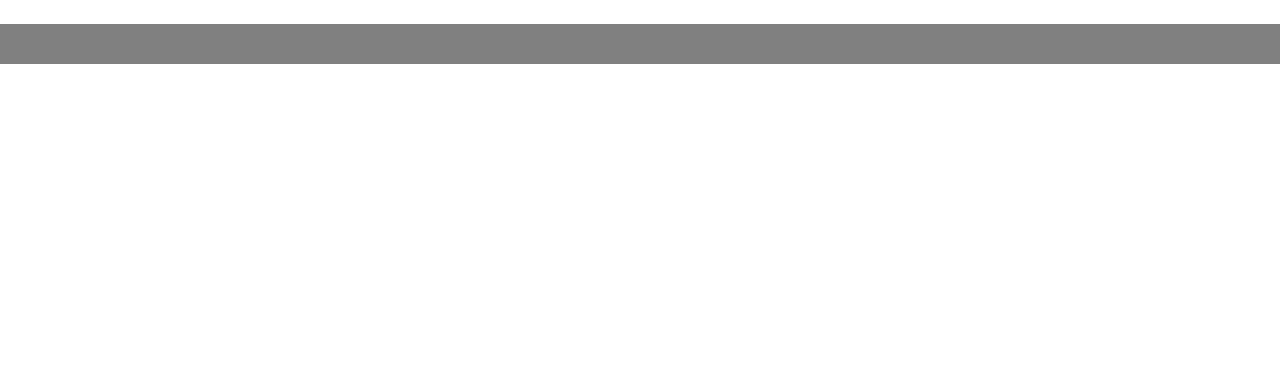
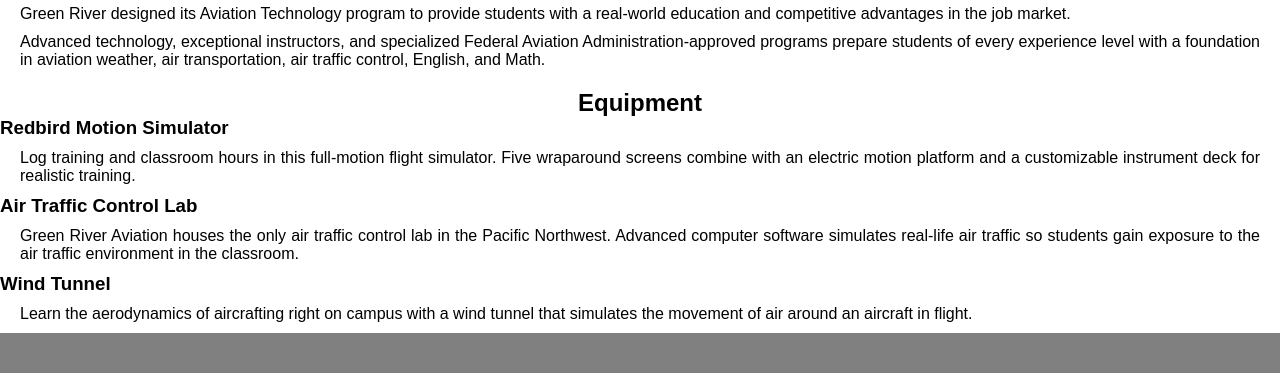
Before and after one commit to leahkonma/aviation-website, a web app: file frontPage.html in a window 1280 px wide. Shown: the part 736-1109 px from the top of the page. Before the commit the page ends 800 px from the top, so only its background shows below. Run offline with its HTML, style and script files only (its server is not run), Linux system fonts and the light colour scheme.

Commit message:
Updated css file and front page file

```diff
--- a/CSS/styles.css
+++ b/CSS/styles.css
@@ -93,20 +88,7 @@ nav ul li {
   display: block;
 }
 
-article {
-  float: left;
-  padding: 50px;
-  width: 15%;
-  align-content: right;
-  background-color: #bdb9b99d;
-}
-
-section::after {
-  content: "";
-  display: table;
-  clear: both;
-}
-
+/* Video Section */
 .video-container {
   display: flex;
   justify-content: center;
@@ -136,15 +118,24 @@ section::after {
   transform: scale(1.05);
 }
 
-h1 {
+/* Text Styling */
+h1, h2 {
   text-align: center;
   margin-top: 20px;
 }
 
+p {
+  text-align: justify;
+  margin: 10px 0;
+  padding: 0 20px;
+}
+
+/* Footer Styling */
 footer {
   background-color: #808080;
   color: #fff;
   padding: 20px 0;
+  text-align: center;
 }
 
 .footer-container {
--- a/frontPage.html
+++ b/frontPage.html
@@ -46,10 +46,7 @@
     </nav>
   </section>
 
-  <h1>Welcome to Aviation Technology.</h1>
-  <p>Green River designed its Aviation Technology program to provide students with a real-world education and competitive advantages in the job market.</p>
-  <p>Advanced technology, exceptional instructors, and specialized Federal Aviation Administration-approved programs prepare students of every experience level with a foundation in aviation weather, air transportation, air traffic control, English, and Math.</p>
-
+  <h1>Welcome to Aviation Technology</h1>
   <section class="video-container">
     <iframe
             src="https://www.youtube.com/embed/NT5NoruIx5U"
@@ -61,19 +58,40 @@
       <img src="Images/FlyingGator.PNG" alt="Clickable Image">
     </a>
   </section>
+
+  <h2>About Our Program</h2>
+  <p>
+    Green River designed its Aviation Technology program to provide students with a real-world education and competitive advantages in the job market.
+  </p>
+  <p>
+    Advanced technology, exceptional instructors, and specialized Federal Aviation Administration-approved programs prepare students of every experience level with a foundation in aviation weather, air transportation, air traffic control, English, and Math.
+  </p>
+
+  <h2>Equipment</h2>
+  <section class="equipment">
+    <h3>Redbird Motion Simulator</h3>
+    <p>
+      Log training and classroom hours in this full-motion flight simulator. Five wraparound screens combine with an electric motion platform and a customizable instrument deck for realistic training.
+    </p>
+
+    <h3>Air Traffic Control Lab</h3>
+    <p>
+      Green River Aviation houses the only air traffic control lab in the Pacific Northwest. Advanced computer software simulates real-life air traffic so students gain exposure to the air traffic environment in the classroom.
+    </p>
+
+    <h3>Wind Tunnel</h3>
+    <p>
+      Learn the aerodynamics of aircrafting right on campus with a wind tunnel that simulates the movement of air around an aircraft in flight.
+    </p>
+  </section>
+
 </main>
 
 <footer>
   <div class="footer-container">
-    <div class="footer-column">
-
-    </div>
-    <div class="footer-column">
-
-    </div>
-    <div class="footer-column">
-
-    </div>
+    <div class="footer-column"></div>
+    <div class="footer-column"></div>
+    <div class="footer-column"></div>
   </div>
 </footer>
 
```
Also changed, not shown: other parts of CSS/styles.css (+4 -37 lines).
